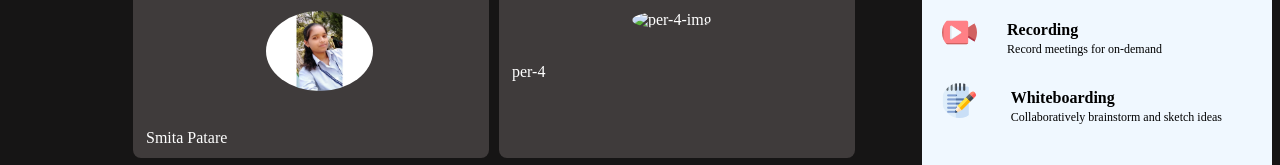
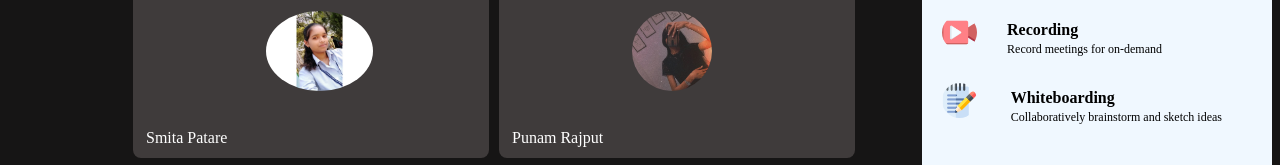
Before and after one commit to punamrajput07/meet-clone-group-g, a plain HTML site: page index.html in a window 1280 px wide. Shown: the part 263-428 px from the top of the page. Drawn offline with Linux system fonts and the light colour scheme.

Commit message:
changes by punam

```diff
--- a/index.html
+++ b/index.html
@@ -36,8 +36,8 @@
                 </div>
                 <div class="person">
                     <div class="person-item-1"> <img src="./icons/mike.jpg" alt="mike" class="img-1"></div>
-                    <div class="person-item-2"> <img src="-----" class="img-2" alt="per-4-img"></div><br>
-                    <p class="name">per-4</p>
+                    <div class="person-item-2"> <img src="./images/punam r img.jpg" class="img-2" alt="per-4-img"></div><br>
+                    <p class="name">Punam Rajput</p>
                 </div>
             </div>
 
```
